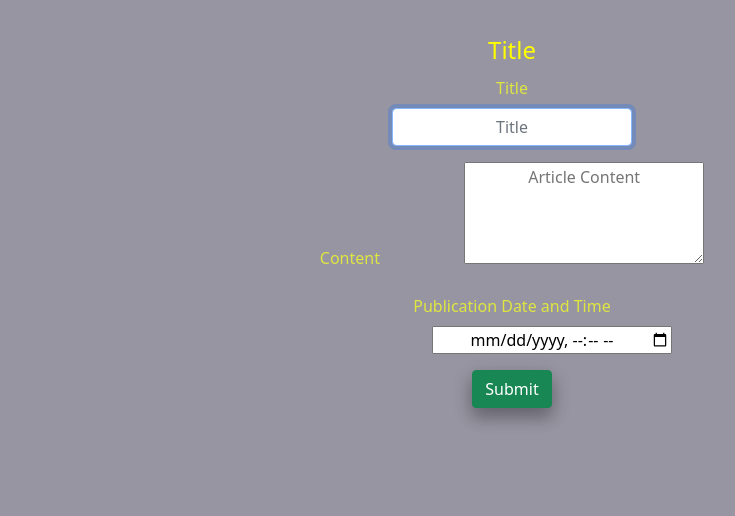
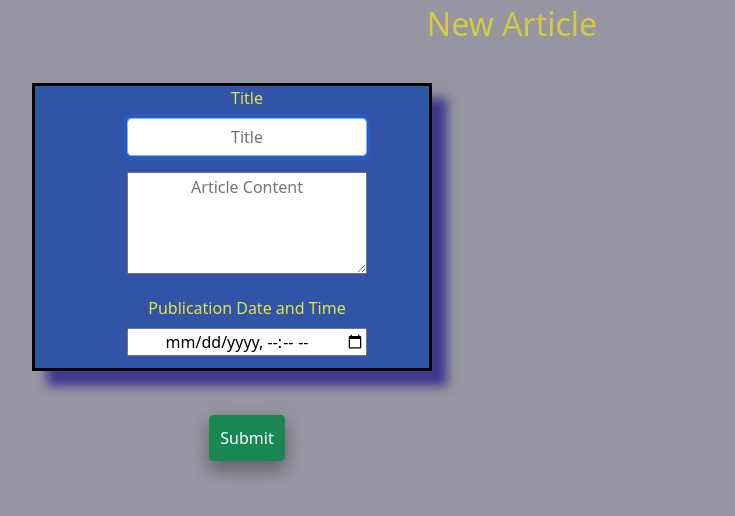
Before and after one commit to jerripat/PHPClass, a PHP site: page /new-article.php in a window 1280 px wide. Shown: the top 516 px of the page, without its empty margins (128-863 px from the left). Run offline with PHP 8.4, Linux system fonts and the light colour scheme.

Commit message:
update new article form

```diff
--- a/CSS/styles.css
+++ b/CSS/styles.css
@@ -8,9 +8,12 @@
             color:rgb(212, 203, 68);
         }
         body {
-            background-color: #9695a1;
+            background-color:  #9695a1;
             text-align: center;
         }
+        ul{
+                     align-items:left;
+                    }
         .square {
             background: #3254a8;
             width: 25rem;
@@ -18,7 +21,7 @@
             border: solid black;
             box-shadow: 15px 15px 10px rgba(60, 56, 140, 1);
             display: block;
-            margin-top: 3rem;
+            margin-top: 2rem;
             margin-left: 10rem;
         }
 
@@ -47,13 +50,13 @@
         #textBox2 {
             width: 15rem;
             height: auto;
-            margin-left: 5rem;
+            margin-left: 0rem;
             text-align:center;
         }
          #textBox3 {
             width: 15rem;
             height: auto;
-            margin-left: 5rem;
+            margin-left: 0rem;
             text-align:center;
         }
 
@@ -64,13 +67,8 @@
         #coloration2 {
             color: #e0e640;
         }
-
-        select {
-            padding: 2px;
-            margin-top: 1px0;
-        }
-        legend{
-            color: yellow;
+        #moveTitle{
+            margin-top: 5px;
         }
         .container {
               display:display-box;
@@ -82,7 +80,7 @@
             }
             .container:after {
               display: block;
-              content: " placeholder ";
+              content: placeholder;
               margin: 10px;
               flex: 999 999 auto;
             }
@@ -90,3 +88,7 @@
               justify-content:center;
               margin: 10px;
             }
+            .btn{
+                margin-top:1rem;
+               padding:10px;
+            }
--- a/new-article.php
+++ b/new-article.php
@@ -1,19 +1,25 @@
 <?php
-
+require 'includes/database.php';
 
 
 if ($_SERVER["REQUEST_METHOD"]  == "POST") {
 
+    $errors =[];
+
+            if ($_POST['title'] == ''){
+                $errors[] = "Title is required";
+            }
+            if ($_POST['content'] == ''){
+                $errors[] = 'Content is required';
+            }
+            if (empty($errors)){
                  $conn =getDB();
-
-
                  $sql = "INSERT INTO cms_article (title, content, published_at)  VALUES (?, ?, ?)";
-
                 $stmt = mysqli_prepare($conn, $sql);
 
              if ($stmt === false) {
                     echo mysqli_error($conn);
-       } else {
+       }    else {
             mysqli_stmt_bind_param($stmt, "sss", $_POST['title'], $_POST['content'], $_POST['published_at']);
 
                 if (mysqli_stmt_execute($stmt)) {
@@ -26,42 +32,51 @@ if ($_SERVER["REQUEST_METHOD"]  == "POST") {
                 }
             }
         }
+   }
+
 ?>
 
  <?php require 'includes/header.php'; ?>
 
-
-            <link href="https://cdn.jsdelivr.net/npm/bootstrap@5.0.2/dist/css/bootstrap.min.css" rel="stylesheet"
-             integrity="sha384-EVSTQN3/azprG1Anm3QDgpJLIm9Nao0Yz1ztcQTwFspd3yD65VohhpuuCOmLASjC" crossorigin="anonymous">
+            <link href="https://cdn.jsdelivr.net/npm/bootstrap@5.0.2/dist/css/bootstrap.min.css" rel="stylesheet" integrity="sha384-EVSTQN3/azprG1Anm3QDgpJLIm9Nao0Yz1ztcQTwFspd3yD65VohhpuuCOmLASjC" crossorigin="anonymous">
              <style>
                 <?php include 'CSS/styles.css'; ?>
+                .ulCls{
+                     align-items:left;
+                     align-text:left;
+                     margin-left: 0;
+                     width: 12rem;
+                    }
             </style>
+            <div id="moveTitle">
+            <h2>New Article</h2>
+            </div>
+            <div class="container ulCls">
+             <?php if (!empty($errors)): ?>
+                <ul>
+                    <?php foreach ($errors as $error): ?>
+                            <li> <?= $error ?></li>
+                    <?php endforeach ?>
+                </ul>
+             <?php endif ?>
+              </div>
 
-
-            <form method="post">
+            <form method="post" class="square container">
                 <div class="mx-auto" style="width: 400px;">
                     <div class="mb-3">
-                        <fieldset>
-                            <legend>Title</legend >
                             <label for="textBox" class="form-label" id="coloration">Title</label>
-                            <input type="text" autofocus required class="form-control" id="textBox" name="title" placeholder="Title">
+                            <input type="text" autofocus class="form-control" id="textBox" name="title" placeholder="Title">
                     </div>
-                        <fieldset>
                     <div class="mb-3">
-                                <label for="textBox2" class="form-label" id="coloration2">Content</label>
                         <textarea name="content" rows="4" cols="40" id="textBox2" placeholder="Article Content"></textarea>
                     </div>
-                        </fieldset>
-                        <fieldset>
                     <div class="mb-3">
                         <label for="textBox3" class="form-label" id="coloration2">Publication Date and Time</label>
                         <input type="datetime-local" name="published_at" id="textBox3">
                     </div>
-                        </fieldset>
-                        <div>
+                    <div class="btn">
                         <button type="submit" class="btn btn-success button1 button1:hover">Submit</button>
                    </div>
                 </div>
             </form>
-
             <?php require "includes/footer.php" ?>
```
Also changed, not shown: input_types.php (deleted, +0 -83 lines). Lines whose indentation alone changed are shown as unchanged.
